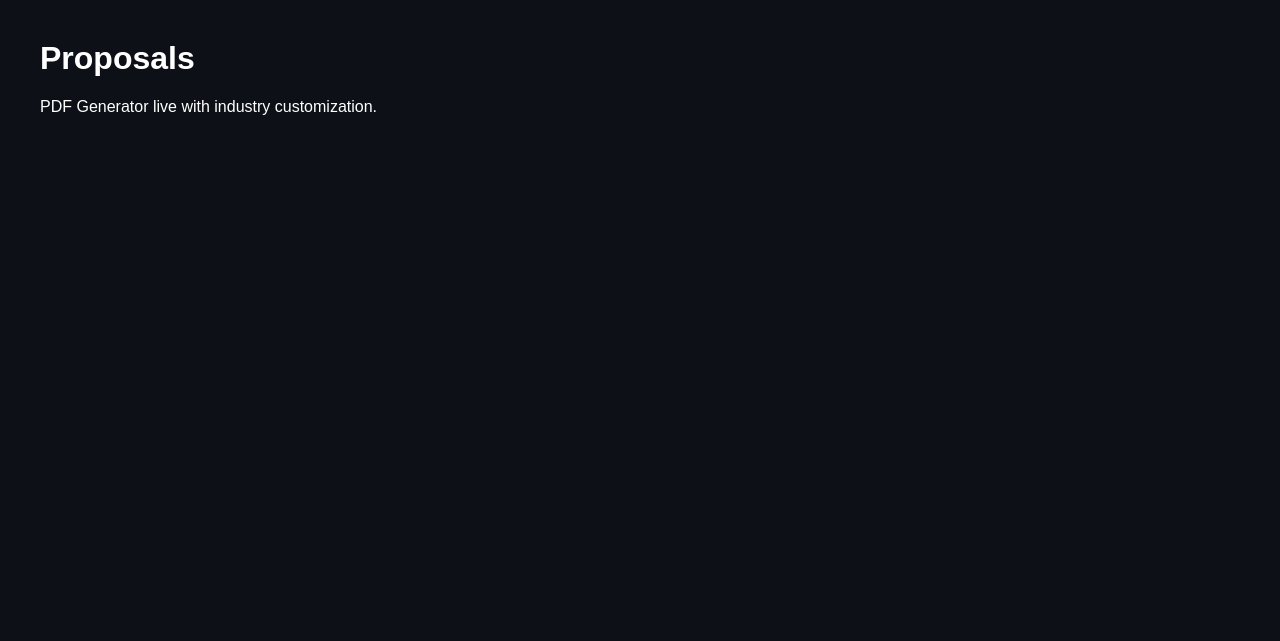
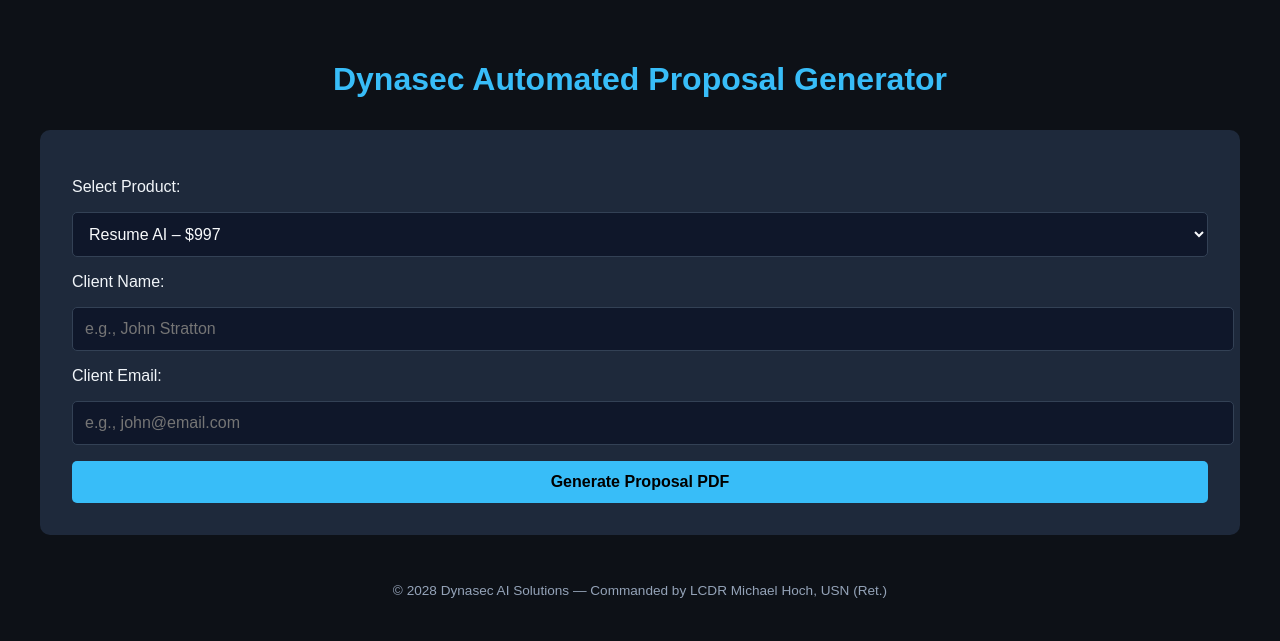
Before and after one commit to hochster71/dynasec-visibility, a plain HTML site: page proposals.html in a window 1280 px wide. Drawn offline with Linux system fonts and the light colour scheme.

Commit message:
Add files via upload

```diff
--- a/proposals.html
+++ b/proposals.html
@@ -1 +1,44 @@
-<html><body style='background:#0d1117;color:white;padding:2rem;font-family:sans-serif;'><h1>Proposals</h1><p>PDF Generator live with industry customization.</p></body></html>
+
+<!DOCTYPE html>
+<html lang="en">
+<head>
+  <meta charset="UTF-8">
+  <title>Dynasec Proposal Generator</title>
+  <meta name="viewport" content="width=device-width, initial-scale=1.0">
+  <style>
+    body { background: #0d1117; color: #f1f5f9; font-family: Arial, sans-serif; padding: 2rem; }
+    h1 { text-align: center; color: #38bdf8; }
+    section { margin-top: 2rem; background: #1e293b; padding: 2rem; border-radius: 10px; }
+    label, select, input, button { display: block; width: 100%; margin-top: 1rem; font-size: 1rem; }
+    input, select { padding: 0.75rem; border: 1px solid #334155; border-radius: 5px; background: #0f172a; color: #f8fafc; }
+    button { background: #38bdf8; color: #000; font-weight: bold; border: none; padding: 0.75rem; border-radius: 5px; cursor: pointer; }
+    footer { text-align: center; margin-top: 3rem; font-size: 0.85rem; color: #94a3b8; }
+  </style>
+</head>
+<body>
+  <h1>Dynasec Automated Proposal Generator</h1>
+  <section>
+    <form action="#" method="post">
+      <label for="product">Select Product:</label>
+      <select id="product" name="product">
+        <option value="resume_ai">Resume AI – $997</option>
+        <option value="empire_builder">Empire Builder Kit – $50,000</option>
+        <option value="partner_license">Partner License – $25,000</option>
+        <option value="global_tier">Global Investment Tier – $100,000</option>
+      </select>
+
+      <label for="client_name">Client Name:</label>
+      <input type="text" id="client_name" name="client_name" placeholder="e.g., John Stratton" required>
+
+      <label for="email">Client Email:</label>
+      <input type="email" id="email" name="email" placeholder="e.g., john@email.com" required>
+
+      <button type="submit">Generate Proposal PDF</button>
+    </form>
+  </section>
+
+  <footer>
+    &copy; 2028 Dynasec AI Solutions — Commanded by LCDR Michael Hoch, USN (Ret.)
+  </footer>
+</body>
+</html>
```
